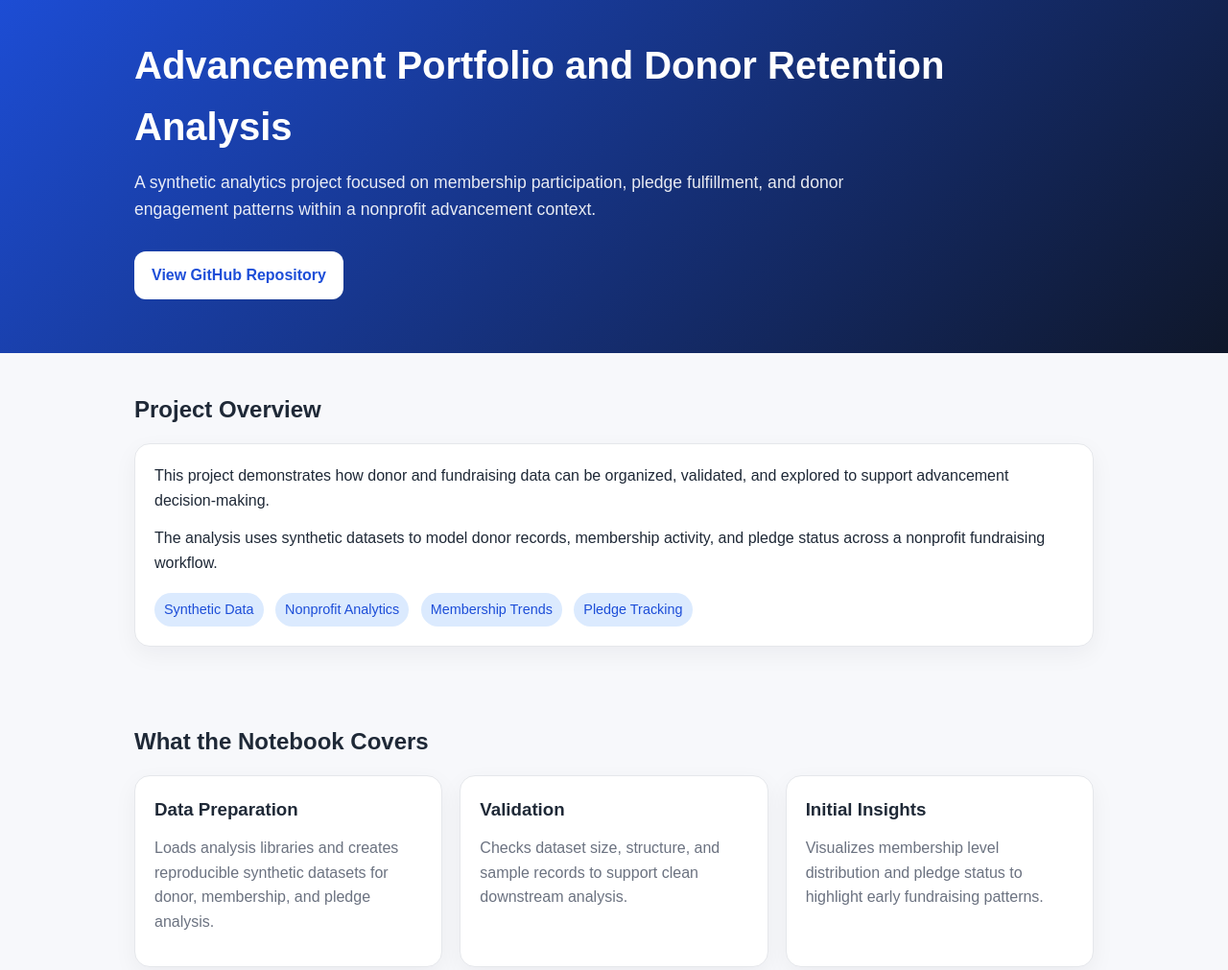
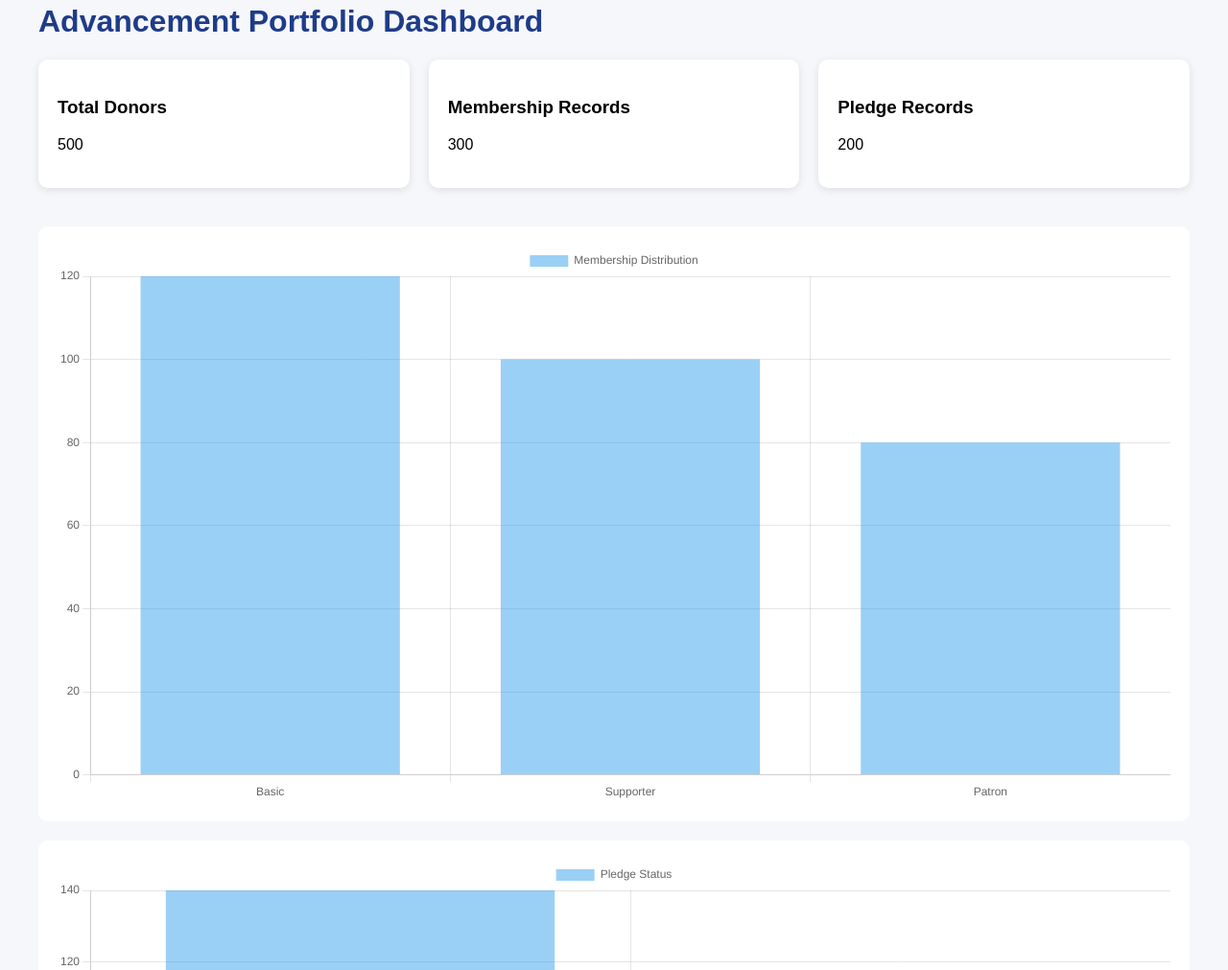
Before and after one commit to amandapacchacommunity/Project4, a plain HTML site: page index.html in a window 1280 px wide. Shown: the part 36-1047 px from the top of the page at 96% size. Drawn offline with nearby package versions, Linux system fonts and the light colour scheme.

Commit message:
Update index.html

```diff
--- a/index.html
+++ b/index.html
@@ -1,172 +1,100 @@
 <!DOCTYPE html>
-<html lang="en">
+<html>
 <head>
-  <meta charset="UTF-8" />
-  <meta name="viewport" content="width=device-width, initial-scale=1.0" />
-  <title>Project4 | Advancement Portfolio and Donor Retention Analysis</title>
+<title>Nonprofit Advancement Dashboard</title>
+<script src="https://cdn.jsdelivr.net/npm/chart.js"></script>
 <style>
-    :root {
-      --bg: #f7f8fb;
-      --card: #ffffff;
-      --text: #1f2937;
-      --muted: #6b7280;
-      --accent: #2563eb;
-      --border: #e5e7eb;
+
+body{
+font-family:Arial;
+background:#f5f7fb;
+margin:40px;
 }
-    * { box-sizing: border-box; }
-    body {
-      margin: 0;
-      font-family: Arial, Helvetica, sans-serif;
-      background: var(--bg);
-      color: var(--text);
-      line-height: 1.6;
+
+h1{
+color:#1f3c88;
 }
-    .hero {
-      background: linear-gradient(135deg, #1d4ed8, #0f172a);
-      color: white;
-      padding: 72px 20px 56px;
+
+.dashboard{
+display:grid;
+grid-template-columns:repeat(3,1fr);
+gap:20px;
+margin-bottom:40px;
 }
-    .wrap {
-      max-width: 1000px;
-      margin: 0 auto;
+
+.card{
+background:white;
+padding:20px;
+border-radius:10px;
+box-shadow:0 2px 8px rgba(0,0,0,0.1);
 }
-    h1, h2, h3 { margin: 0 0 12px; }
-    h1 { font-size: 2.5rem; }
-    h2 { font-size: 1.5rem; margin-bottom: 16px; }
-    p { margin: 0 0 14px; }
-    .sub {
-      font-size: 1.1rem;
-      max-width: 760px;
-      color: rgba(255,255,255,.9);
+
+.chart{
+background:white;
+padding:20px;
+margin-top:20px;
+border-radius:10px;
 }
-    .section {
-      padding: 40px 20px;
-    }
-    .grid {
-      display: grid;
-      grid-template-columns: repeat(auto-fit, minmax(240px, 1fr));
-      gap: 18px;
-    }
-    .card {
-      background: var(--card);
-      border: 1px solid var(--border);
-      border-radius: 16px;
-      padding: 20px;
-      box-shadow: 0 8px 24px rgba(15, 23, 42, 0.05);
-    }
-    .muted { color: var(--muted); }
-    ul { margin: 8px 0 0 20px; }
-    .pill {
-      display: inline-block;
-      background: #dbeafe;
-      color: #1d4ed8;
-      padding: 6px 10px;
-      border-radius: 999px;
-      font-size: .9rem;
-      margin: 4px 8px 0 0;
-    }
-    .footer {
-      padding: 28px 20px 50px;
-      color: var(--muted);
-      text-align: center;
-    }
-    .btn {
-      display: inline-block;
-      margin-top: 16px;
-      background: white;
-      color: #1d4ed8;
-      text-decoration: none;
-      font-weight: 700;
-      padding: 12px 18px;
-      border-radius: 12px;
-    }
-    .note {
-      background: #eff6ff;
-      border: 1px solid #bfdbfe;
-      border-radius: 14px;
-      padding: 16px;
-    }
+
 </style>
 </head>
+
 <body>
-  <header class="hero">
-    <div class="wrap">
-      <h1>Advancement Portfolio and Donor Retention Analysis</h1>
-      <p class="sub">A synthetic analytics project focused on membership participation, pledge fulfillment, and donor engagement patterns within a nonprofit advancement context.</p>
-      <a class="btn" href="https://github.com/amandapacchacommunity/Project4" target="_blank" rel="noreferrer">View GitHub Repository</a>
+
+<h1>Advancement Portfolio Dashboard</h1>
+
+<div class="dashboard">
+
+<div class="card">
+<h3>Total Donors</h3>
+<p>500</p>
 </div>
-  </header>
 
-  <main>
-    <section class="section">
-      <div class="wrap">
-        <h2>Project Overview</h2>
 <div class="card">
-          <p>This project demonstrates how donor and fundraising data can be organized, validated, and explored to support advancement decision-making.</p>
-          <p>The analysis uses synthetic datasets to model donor records, membership activity, and pledge status across a nonprofit fundraising workflow.</p>
-          <div>
-            <span class="pill">Synthetic Data</span>
-            <span class="pill">Nonprofit Analytics</span>
-            <span class="pill">Membership Trends</span>
-            <span class="pill">Pledge Tracking</span>
+<h3>Membership Records</h3>
+<p>300</p>
 </div>
+
+<div class="card">
+<h3>Pledge Records</h3>
+<p>200</p>
 </div>
+
 </div>
-    </section>
 
-    <section class="section">
-      <div class="wrap">
-        <h2>What the Notebook Covers</h2>
-        <div class="grid">
-          <div class="card">
-            <h3>Data Preparation</h3>
-            <p class="muted">Loads analysis libraries and creates reproducible synthetic datasets for donor, membership, and pledge analysis.</p>
+<div class="chart">
+<canvas id="membershipChart"></canvas>
 </div>
-          <div class="card">
-            <h3>Validation</h3>
-            <p class="muted">Checks dataset size, structure, and sample records to support clean downstream analysis.</p>
+
+<div class="chart">
+<canvas id="pledgeChart"></canvas>
 </div>
-          <div class="card">
-            <h3>Initial Insights</h3>
-            <p class="muted">Visualizes membership level distribution and pledge status to highlight early fundraising patterns.</p>
-          </div>
-        </div>
-      </div>
-    </section>
 
-    <section class="section">
-      <div class="wrap">
-        <h2>Example Analysis Questions</h2>
-        <div class="grid">
-          <div class="card">
-            <ul>
-              <li>How are membership levels distributed across the donor base?</li>
-              <li>What share of pledges are paid versus outstanding?</li>
-              <li>How can synthetic advancement data support repeatable analysis workflows?</li>
-            </ul>
-          </div>
-          <div class="card note">
-            <strong>Current scope:</strong>
-            <p>This version focuses on setup, validation, and introductory visuals. Future pages or notebooks can add retention rates, donor segmentation, and portfolio coverage analysis.</p>
-          </div>
-        </div>
-      </div>
-    </section>
+<script>
 
-    <section class="section">
-      <div class="wrap">
-        <h2>Tools Used</h2>
-        <div class="card">
-          <p>Python, Pandas, NumPy, Matplotlib, Seaborn, Google Colab, and GitHub.</p>
-        </div>
-      </div>
-    </section>
-  </main>
+new Chart(document.getElementById('membershipChart'),{
+type:'bar',
+data:{
+labels:['Basic','Supporter','Patron'],
+datasets:[{
+label:'Membership Distribution',
+data:[120,100,80]
+}]
+}
+})
 
-  <footer class="footer">
-    <div class="wrap">
-      <p>Created by Amanda</p>
-    </div>
-  </footer>
+new Chart(document.getElementById('pledgeChart'),{
+type:'bar',
+data:{
+labels:['Paid','Outstanding'],
+datasets:[{
+label:'Pledge Status',
+data:[140,60]
+}]
+}
+})
+
+</script>
+
 </body>
 </html>
```
Lines whose indentation alone changed are shown as unchanged.
